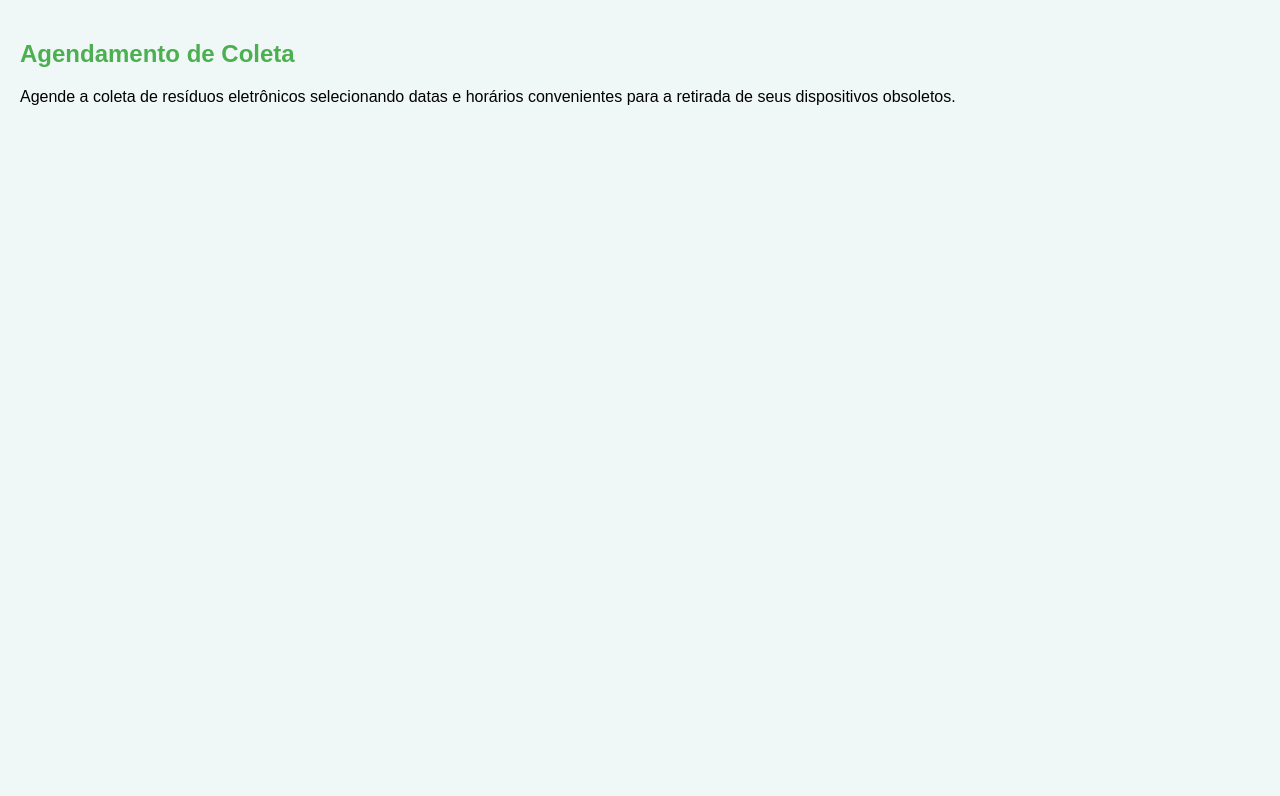
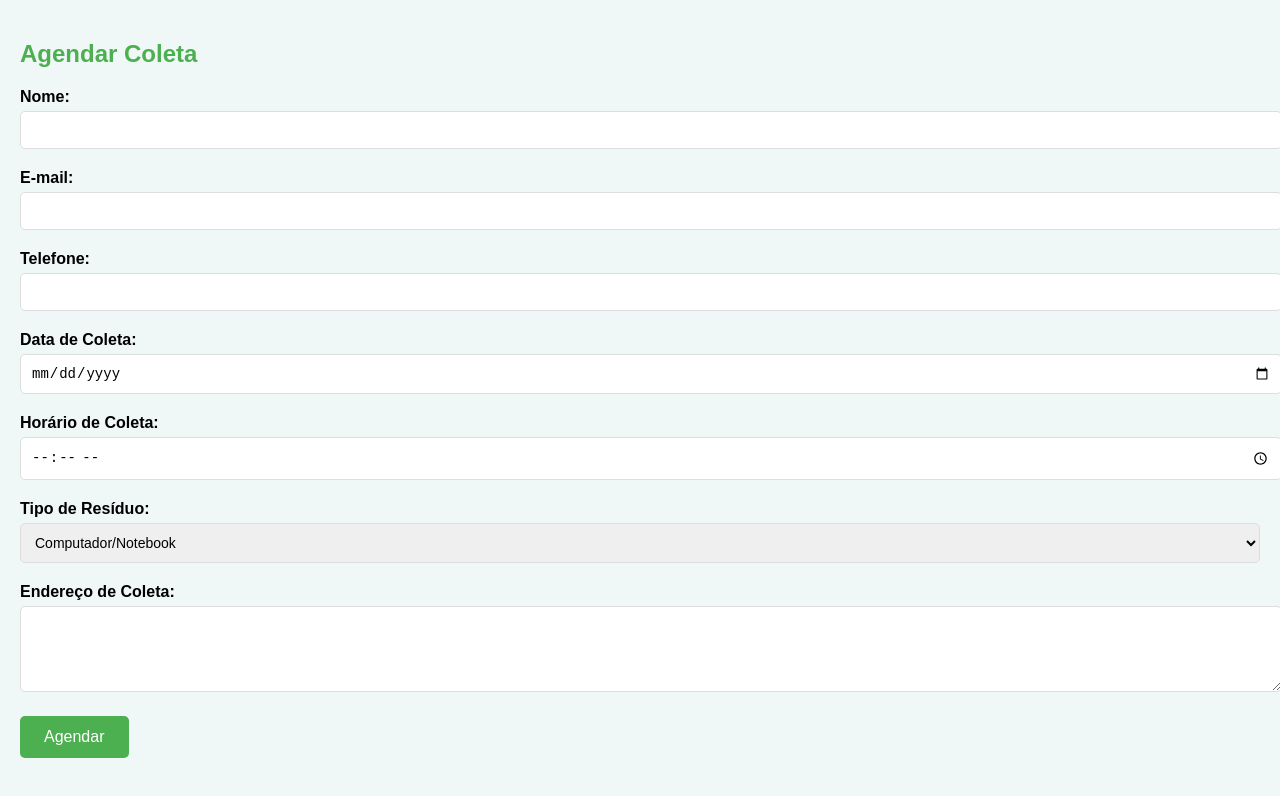
Before and after one commit to ronaldllima/Projeto-EcoCycle, a plain HTML site: page ecocycle/pagina_principal/agendamento.html in a window 1280 px wide. Drawn offline with Linux system fonts and the light colour scheme.

Commit message:
mockup-ecocyclev1_01

```diff
--- a/ecocycle/pagina_principal/agendamento.html
+++ b/ecocycle/pagina_principal/agendamento.html
@@ -7,10 +7,56 @@
     <title>Agendamento de Coleta - Sistema de Coleta e Reciclagem</title>
 </head>
 <body>
+
     <div class="content">
-        <h2>Agendamento de Coleta</h2>
-        <p>Agende a coleta de resíduos eletrônicos selecionando datas e horários convenientes para a retirada de seus dispositivos obsoletos.</p>
-        <!-- Adicione mais conteúdo conforme necessário -->
+        <div id="agendamento" class="tab-content active">
+            <h2>Agendar Coleta</h2>
+
+            <form id="agendamentoForm">
+                <div class="form-group">
+                    <label for="nome">Nome:</label>
+                    <input type="text" id="nome" name="nome" required>
+                </div>
+
+                <div class="form-group">
+                    <label for="email">E-mail:</label>
+                    <input type="email" id="email" name="email" required>
+                </div>
+
+                <div class="form-group">
+                    <label for="telefone">Telefone:</label>
+                    <input type="tel" id="telefone" name="telefone" required>
+                </div>
+
+                <div class="form-group">
+                    <label for="data">Data de Coleta:</label>
+                    <input type="date" id="data" name="data" required>
+                </div>
+
+                <div class="form-group">
+                    <label for="horario">Horário de Coleta:</label>
+                    <input type="time" id="horario" name="horario" required>
+                </div>
+
+                <div class="form-group">
+                    <label for="tipoResiduo">Tipo de Resíduo:</label>
+                    <select id="tipoResiduo" name="tipoResiduo" required>
+                        <option value="eletronico">Computador/Notebook</option>
+                        <option value="plastico">Smartphone</option>
+                        <option value="vidro">Bateria</option>
+                        <option value="outros">Outros</option>
+                        <!-- Adicione mais opções conforme necessário -->
+                    </select>
+                </div>
+
+                <div class="form-group">
+                    <label for="endereco">Endereço de Coleta:</label>
+                    <textarea id="endereco" name="endereco" rows="4" required></textarea>
+                </div>
+
+                <button type="submit">Agendar</button>
+            </form>
+        </div>
     </div>
 </body>
 </html>
--- a/ecocycle/pagina_principal/styles.css
+++ b/ecocycle/pagina_principal/styles.css
@@ -15,14 +15,14 @@ body {
     box-shadow: 0px 4px 6px rgba(0, 0, 0, 0.1);
 }
 
+.logo img {
+    max-width: 50px; /* Reduzi o tamanho da imagem do logo */
+    height: auto;
+}
+
 nav {
     display: flex;
     align-items: center;
-}
-
-.logo img {
-    max-width: 50px; /* Reduzi o tamanho da imagem do logo */
-    height: auto;
 }
 
 .menu {
@@ -35,23 +35,30 @@ nav {
 .menu li {
     margin-right: 20px;
     cursor: pointer;
-    transition: background-color 0.3s ease;
 }
 
 .menu a {
     text-decoration: none;
-    color: white;
+    color: #4CAF50; /* Cor agradável para o texto */
     font-weight: bold;
+    font-size: 16px; /* Tamanho da fonte ajustado */
+    padding: 10px 15px; /* Ajuste de padding para melhorar a estética */
+    border: 2px solid #4CAF50;
+    border-radius: 5px;
+    transition: color 0.3s ease, background-color 0.3s ease;
 }
 
-.menu li:hover {
-    background-color: #45a049;
+.menu a:hover {
+    color: white !important; /* Cor do texto ao passar o mouse */
+    background-color: #4CAF50;
 }
 
 .user-icon img {
     max-width: 30px; /* Reduzi o tamanho da imagem do ícone do usuário */
     height: auto;
 }
+
+/* MOSTRAR CONTEUDO DAS PAGINAS DO MENU */
 
 .content {
     padding: 20px;
@@ -67,6 +74,8 @@ nav {
 
 h2 {
     color: #4caf50; /* Verde mais escuro para os títulos */
+    font-size: 24px; /* Tamanho da fonte ajustado */
+    font-weight: bold;
 }
 
 .image-container {
@@ -81,3 +90,107 @@ h2 {
     border-radius: 8px;
     box-shadow: 0px 2px 4px rgba(0, 0, 0, 0.1);
 }
+
+/* pagina agendamento.html */
+.form-group {
+    margin-bottom: 20px;
+}
+
+label {
+    display: block;
+    font-weight: bold;
+    margin-bottom: 5px;
+    font-size: 16px; /* Tamanho da fonte ajustado */
+}
+
+input,
+select,
+textarea {
+    width: 100%;
+    padding: 10px;
+    border: 1px solid #ddd;
+    border-radius: 5px;
+    font-size: 14px; /* Tamanho da fonte ajustado */
+}
+
+button {
+    background-color: #4CAF50;
+    color: white;
+    padding: 12px 24px; /* Ajuste de padding para melhorar a estética */
+    border: none;
+    border-radius: 5px;
+    cursor: pointer;
+    font-size: 16px; /* Tamanho da fonte ajustado */
+}
+
+button:hover {
+    background-color: #45a049;
+}
+
+/* pagina inicio.html */
+
+/* .content {
+    text-align: center;
+    padding: 20px;
+}
+
+h2 {
+    color: #4caf50;
+    font-size: 28px;
+    font-weight: bold;
+    margin-bottom: 20px;
+}
+
+p {
+    font-size: 16px;
+    line-height: 1.6;
+    color: #555;
+    margin-bottom: 30px;
+}
+
+h3 {
+    color: #4caf50;
+    font-size: 24px;
+    font-weight: bold;
+    margin-bottom: 20px;
+}
+
+.img-container {
+    display: block;
+    justify-content: space-around;
+    align-items: stretch;
+}
+
+.tab-content {
+    background-color: #ffffff;
+    border-radius: 10px;
+    padding: 20px;
+    box-shadow: 0 4px 8px rgba(0, 0, 0, 0.1);
+    transition: transform 0.3s ease-in-out;
+    overflow: hidden;
+}
+
+.tab-content img {
+    width: 80px;
+    height: 80px;
+    margin-bottom: 10px;
+    border-radius: 50%;
+    transition: transform 0.3s ease-in-out;
+}
+
+.tab-content:hover {
+    transform: scale(1.05);
+}
+
+.tab-content h3 {
+    color: #4caf50;
+    font-size: 20px;
+    font-weight: bold;
+    margin-bottom: 10px;
+}
+
+.tab-content p {
+    font-size: 16px;
+    color: #555;
+    line-height: 1.6;
+} */
```
Also changed, not shown: ecocycle/pagina_principal/home.html (+5 -5 lines), ecocycle/pagina_principal/informacoes.html (+4 -3 lines), ecocycle/pagina_principal/inicio.html (+22 -3 lines), ecocycle/pagina_principal/script.js (+9 -9 lines), ecocycle/pagina_principal/informacoes_img/Agendamento FácileRápido_de_Coletas.jpg (added), ecocycle/pagina_principal/informacoes_img/InformaçõesEducacionais.svg (added), ecocycle/pagina_principal/informacoes_img/Rastreamento_em_Tempo_Real.jpg (added), ecocycle/pagina_principal/informacoes_img/SuporteaoCliente.jpg (added).
